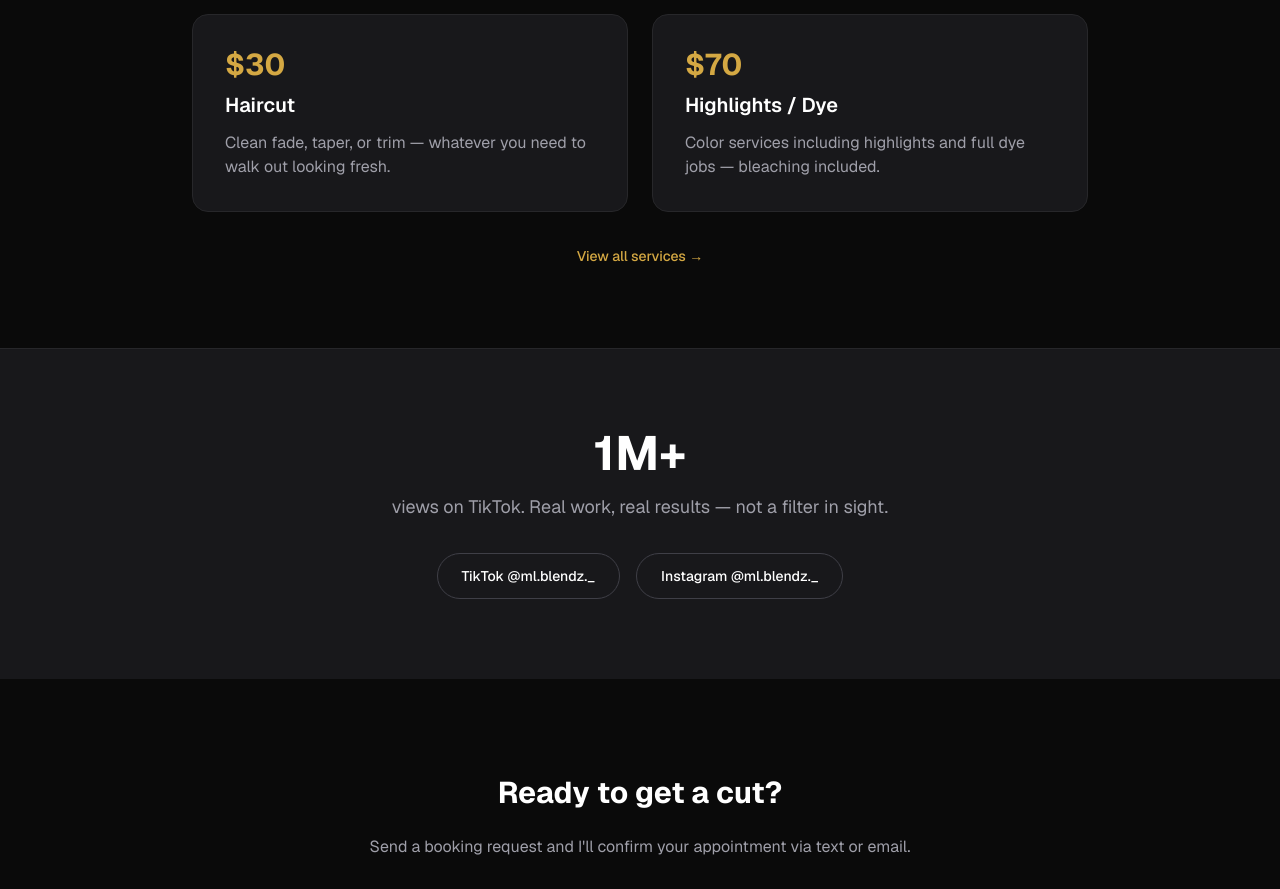
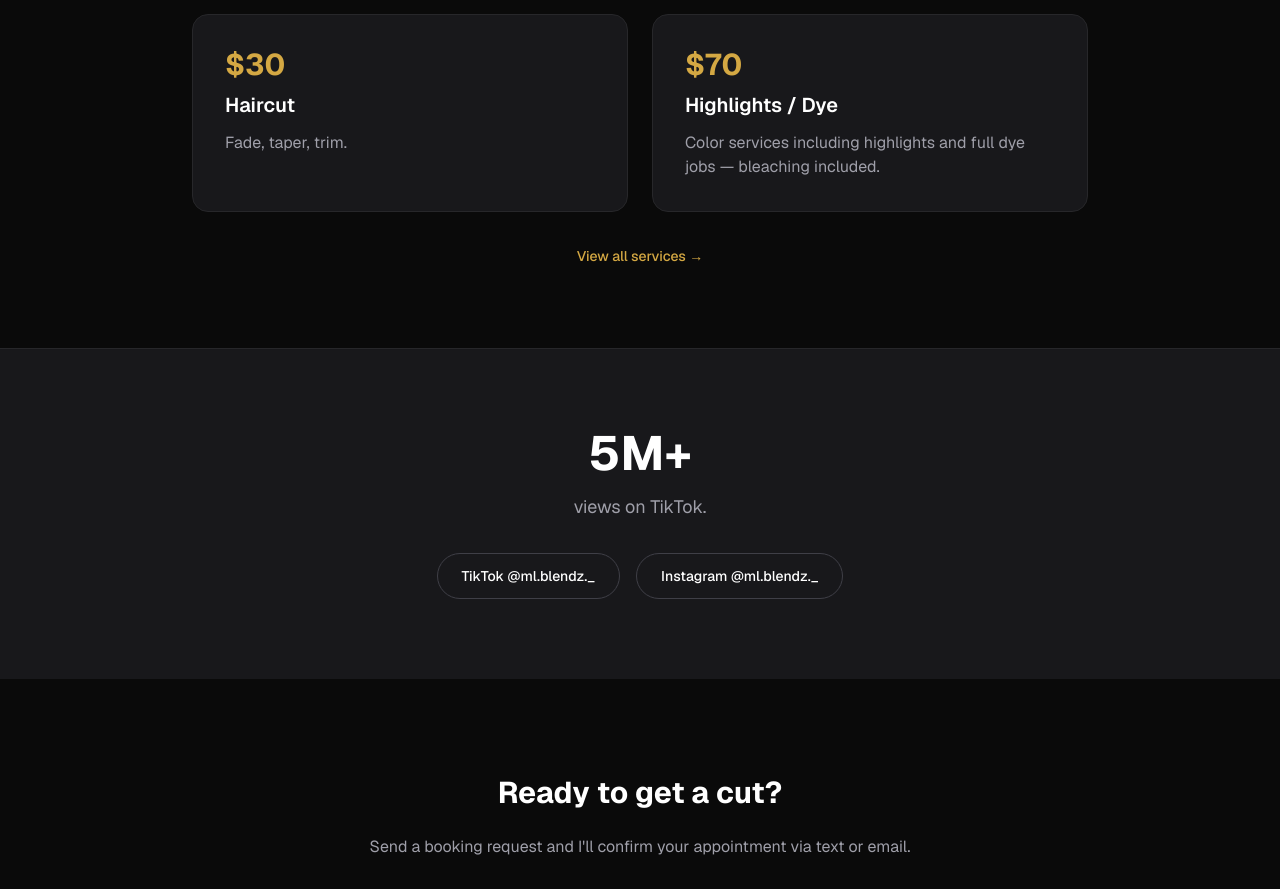
Before and after one commit to maxlee135/ml.blendz, a Next.js app: page / in a window 1280 px wide. Shown: the part 1740-2629 px from the top of the page. Built offline with nearby package versions, Linux system fonts and the light colour scheme.

Commit message:
Simplify service description and social proof section, update to 5M views

```diff
--- a/app/page.tsx
+++ b/app/page.tsx
@@ -95,10 +95,7 @@ export default function Home() {
             <div className="rounded-2xl border border-zinc-800 bg-zinc-900 p-8">
               <p className="mb-2 text-3xl font-bold text-gold">$30</p>
               <h3 className="mb-3 text-xl font-semibold text-white">Haircut</h3>
-              <p className="text-zinc-400">
-                Clean fade, taper, or trim — whatever you need to walk out
-                looking fresh.
-              </p>
+              <p className="text-zinc-400">Fade, taper, trim.</p>
             </div>
             <div className="rounded-2xl border border-zinc-800 bg-zinc-900 p-8">
               <p className="mb-2 text-3xl font-bold text-gold">$70</p>
@@ -125,10 +122,8 @@ export default function Home() {
       {/* Social proof */}
       <section className="border-t border-zinc-800 bg-zinc-900 px-4 py-20">
         <div className="mx-auto max-w-2xl text-center">
-          <p className="mb-4 text-5xl font-bold text-white">1M+</p>
-          <p className="mb-8 text-lg text-zinc-400">
-            views on TikTok. Real work, real results — not a filter in sight.
-          </p>
+          <p className="mb-4 text-5xl font-bold text-white">5M+</p>
+          <p className="mb-8 text-lg text-zinc-400">views on TikTok.</p>
           <div className="flex flex-col justify-center gap-4 sm:flex-row">
             <a
               href="https://www.tiktok.com/@ml.blendz._"
```
